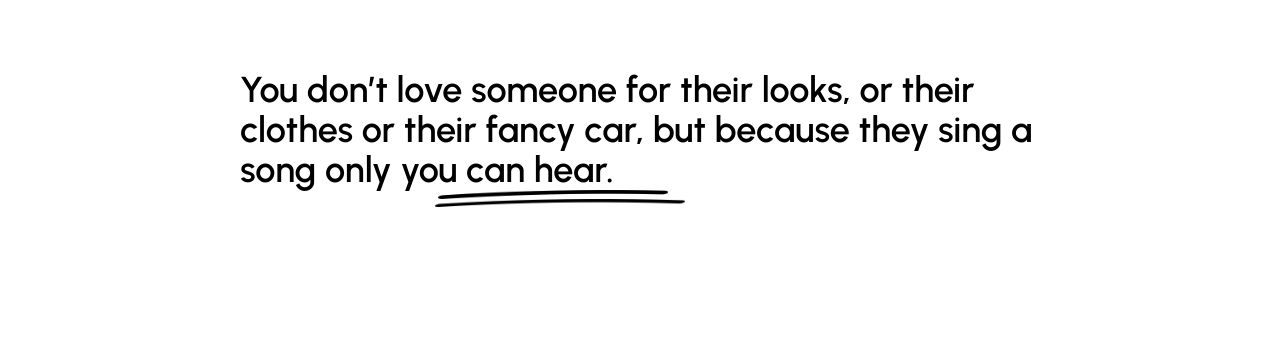
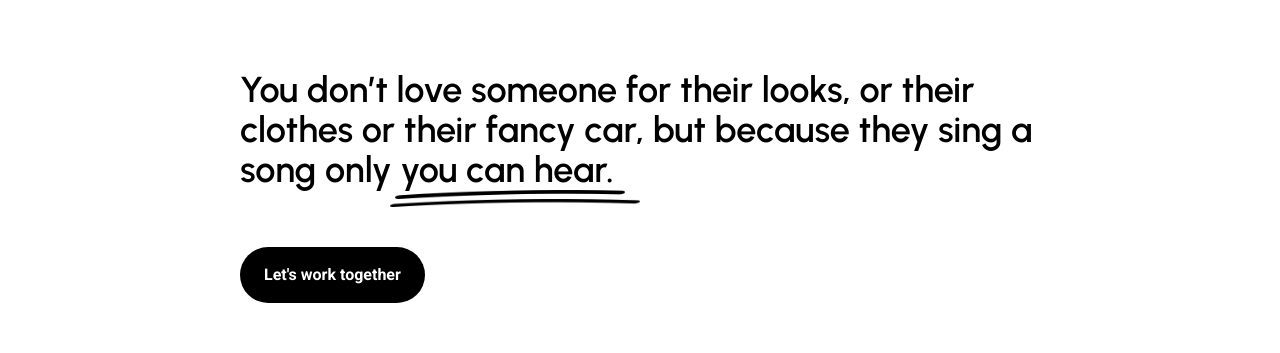
Before and after one commit to uwproductions/web, a Next.js app: page / in a window 1280 px wide. Shown: the part 930-1283 px from the top of the page. Built offline with nearby package versions, Linux system fonts and the light colour scheme.

Commit message:
fix quotes css, add cta

```diff
--- a/components/Button.tsx
+++ b/components/Button.tsx
@@ -3,13 +3,19 @@
 import React from "react";
 import classNames from "classnames";
 
-const Button = ({ variant = "primary", text = "", onClick = () => {} }) => {
+const Button = ({
+  className = "",
+  variant = "primary",
+  text = "",
+  onClick = () => {},
+}) => {
   return (
     <button
       className={classNames({
         "bg-black text-white": variant === "primary",
         "bg-white text-black": variant === "secondary",
-        'rounded-full p-4 font-bold transform transition hover:scale-105': true,
+        "rounded-full py-4 px-6 font-bold transform transition hover:scale-105": true,
+        [className]: true,
       })}
       onClick={onClick}
     >
--- a/components/Quote.tsx
+++ b/components/Quote.tsx
@@ -2,6 +2,7 @@ import { urbanist } from "@/app/utils/font";
 import classNames from "classnames";
 import Image from "next/image";
 import React from "react";
+import Button from "./Button";
 
 const Quote = () => {
   const strokes = (
@@ -11,30 +12,33 @@ const Quote = () => {
         height={25}
         alt="top_stroke"
         src={"/assets/quote/1.png"}
-        className="mr-[175px]"
+        className="mr-[260px]"
       />
       <Image
         width={250}
         height={7.5}
         alt="bottom_stroke"
         src={"/assets/quote/2.png"}
-        className="mr-[160px]"
+        className="mr-[250px]"
       />
     </>
   );
   return (
-    <div className="flex flex-col items-center w-full p-[200px] text-4xl">
+    <div className="flex justify-center p-[200px] ">
+      <div className="flex flex-col items-center max-w-[800px]">
         <p
           className={classNames([
             urbanist.className,
             "font-[600]",
-          "max-w-[800px]",
+            "text-4xl",
           ])}
         >
-        You don’t love someone for their looks, or their clothes or their fancy
-        car, but because they sing a song only you can hear.
+          You don’t love someone for their looks, or their clothes or their
+          fancy car, but because they sing a song only you can hear.
         </p>
         {strokes}
+        <Button className="self-start mt-10" text="Let's work together" />
+      </div>
     </div>
   );
 };
```
Lines whose indentation alone changed are shown as unchanged.
